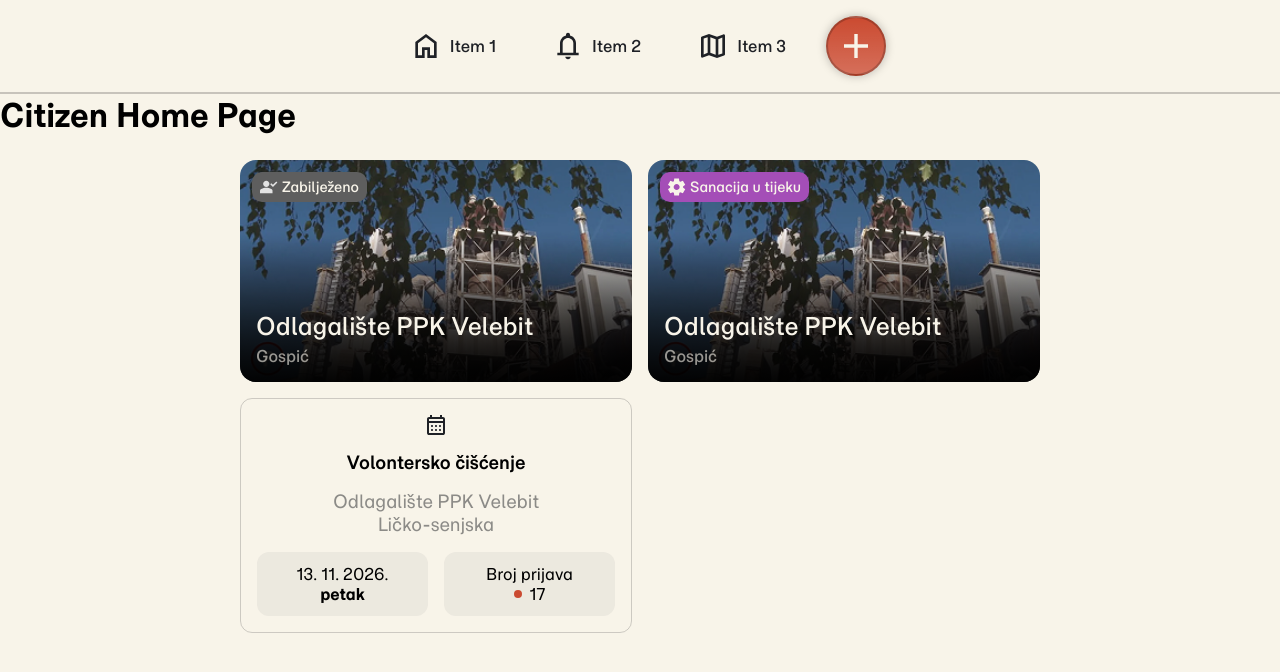
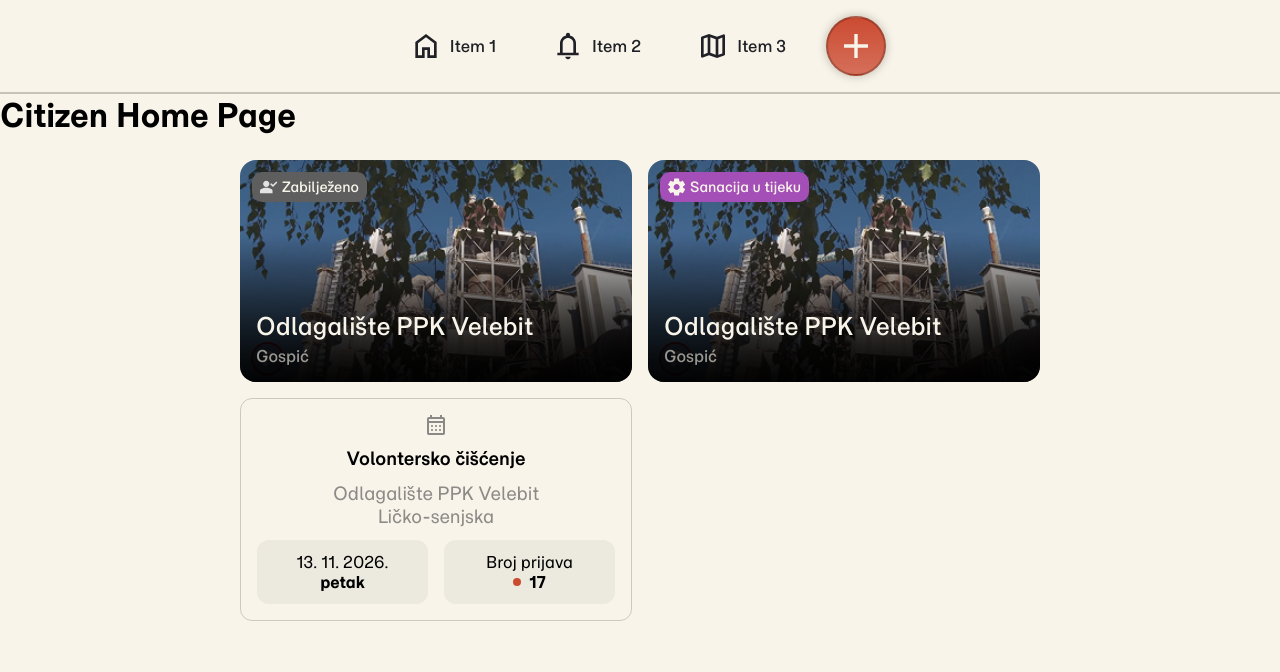
Before and after one commit to lovretomic/garbagebusters, a React (Vite) app in the folder frontend/: page /home in a window 1280 px wide. Shown: the top 672 px of the page. Built offline with nearby package versions, Linux system fonts and the light colour scheme.

Commit message:
style fixes

```diff
--- a/frontend/src/components/ActionCard/ActionCard.module.scss
+++ b/frontend/src/components/ActionCard/ActionCard.module.scss
@@ -6,7 +6,11 @@
   flex-direction: column;
   align-items: center;
   justify-content: center;
-  gap: 16px;
+  gap: 12px;
+}
+
+.icon {
+  opacity: 50%;
 }
 
 .name {
@@ -45,6 +49,7 @@
   gap: 8px;
   justify-content: center;
   align-items: center;
+  font-weight: bold;
 }
 
 .dot {
--- a/frontend/src/components/ActionCard/ActionCard.tsx
+++ b/frontend/src/components/ActionCard/ActionCard.tsx
@@ -28,7 +28,7 @@ const ActionCard: FC<ActionCardProps> = ({
 
   return (
     <div className={c.card}>
-      <CalendarIcon />
+      <CalendarIcon className={c.icon} />
       <h3 className={c.name}>{name}</h3>
       <p className={c.location}>
         {landfill}
```
